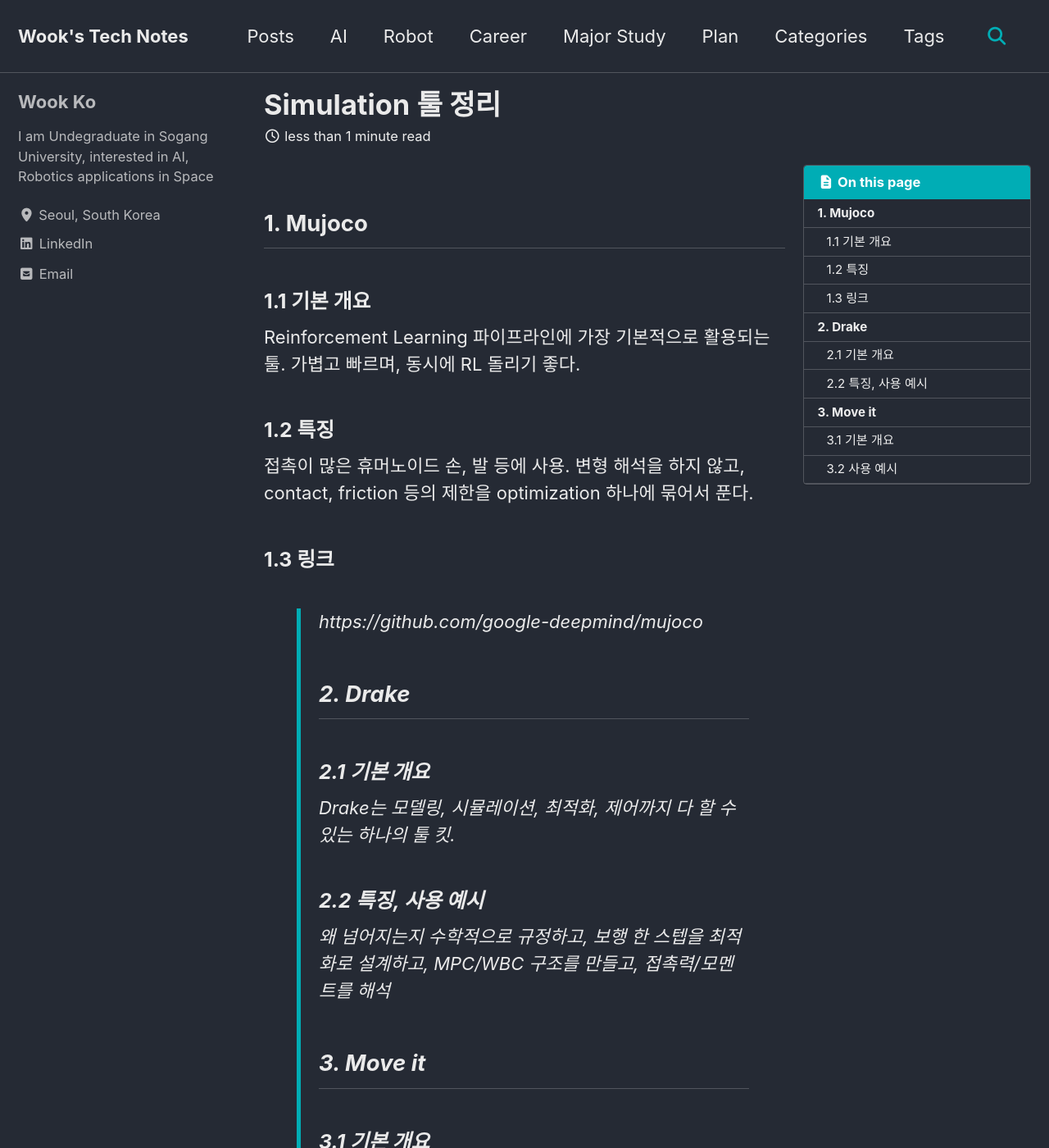
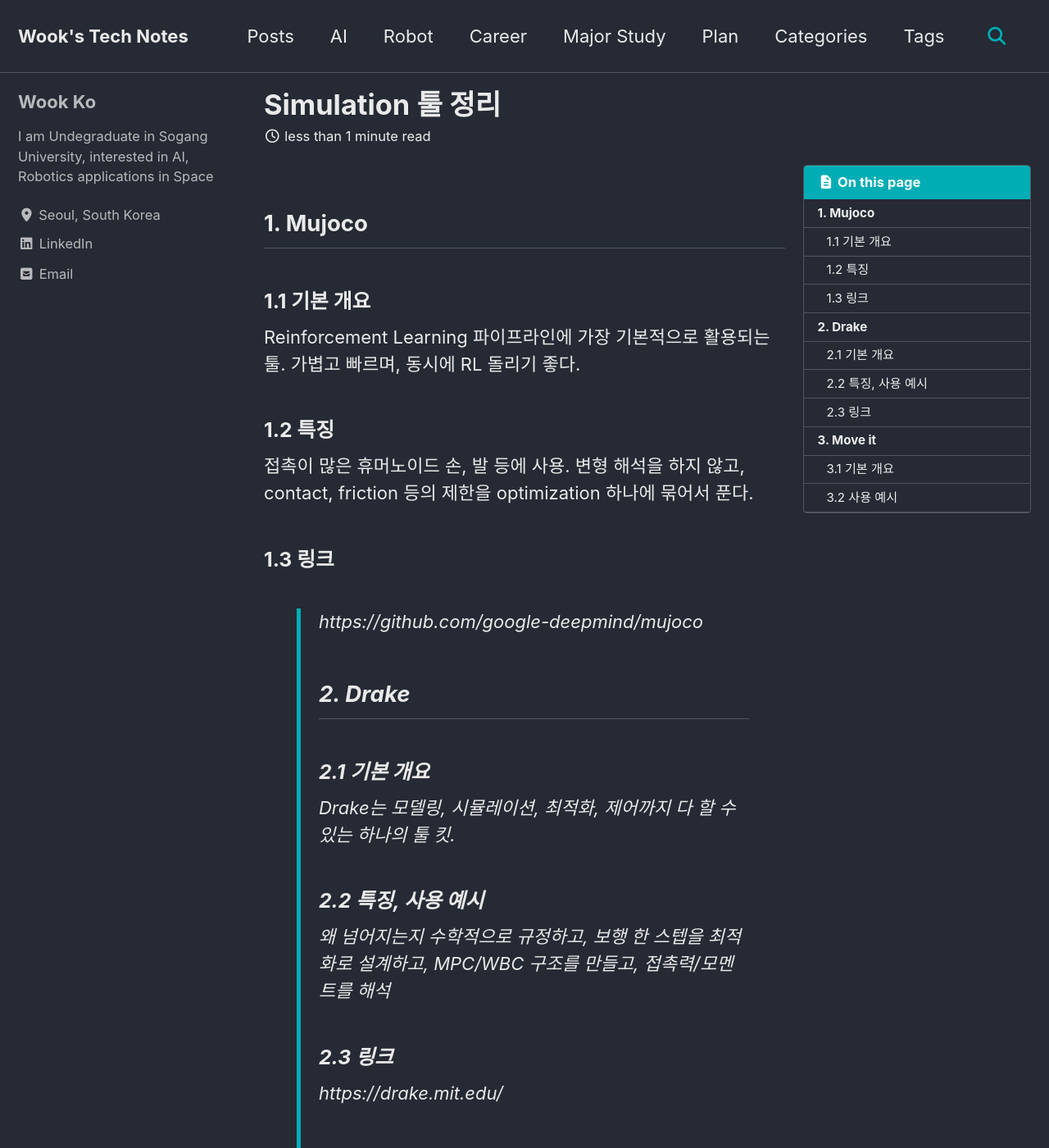
Before and after one commit to kowook137/kowook137.github.io, a Jekyll site: the page built from _robot/Simulation.md, in a window 1280 px wide and 1400 px high. Shown: the whole window at 82% size. Built offline with Jekyll 4.4.1, drawn with Linux system fonts in a browser that asks for light colours; cached includes are drawn as plain includes.

Commit message:
[Add]Drake Link

```diff
--- a/_robot/Simulation.md
+++ b/_robot/Simulation.md
@@ -19,6 +19,8 @@
 Drake는 모델링, 시뮬레이션, 최적화, 제어까지 다 할 수 있는 하나의 툴 킷.
 ### 2.2 특징, 사용 예시
 왜 넘어지는지 수학적으로 규정하고, 보행 한 스텝을 최적화로 설계하고, MPC/WBC 구조를 만들고, 접촉력/모멘트를 해석
+### 2.3 링크
+> https://drake.mit.edu/
 ## 3. Move it
 ### 3.1 기본 개요
 ROS 생태계 기반 툴
```
